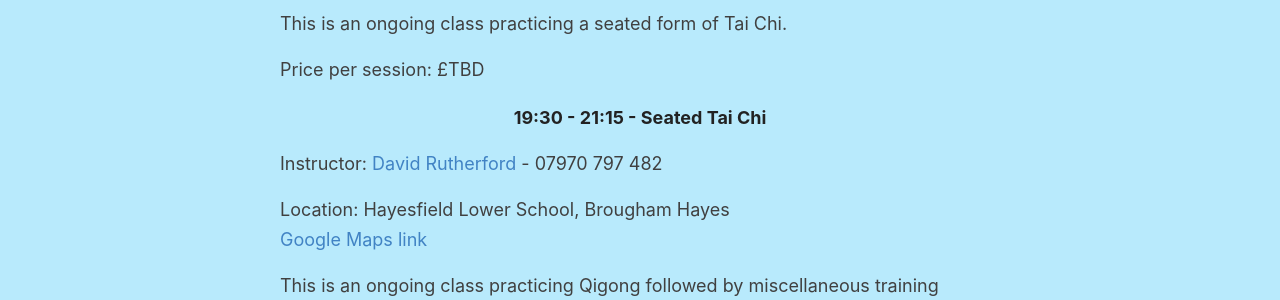
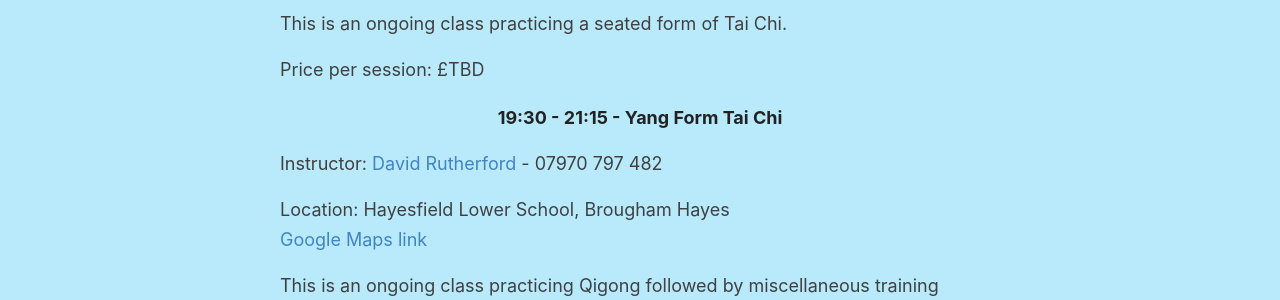
Before and after one commit to xanthipe/wutan-bath, a Jekyll site: the page built from _pages/classes.md, in a window 1280 px wide and 900 px high, scrolled down 1754 px. Shown: the part 153-453 px from the top of the window. Built offline with Jekyll 4.4.1, drawn with Linux system fonts in a browser that asks for light colours.

Commit message:
fixes Weds class name

```diff
--- a/_data/classes.yml
+++ b/_data/classes.yml
@@ -49,7 +49,7 @@
     map_link: 1EsCpCo8CtR2
     description: This is an ongoing class practicing a seated form of Tai Chi.
     price: £TBD
-  - name: Seated Tai Chi
+  - name: Yang Form Tai Chi
     start: '19:30'
     end: '21:15'
     instructor: david
```
